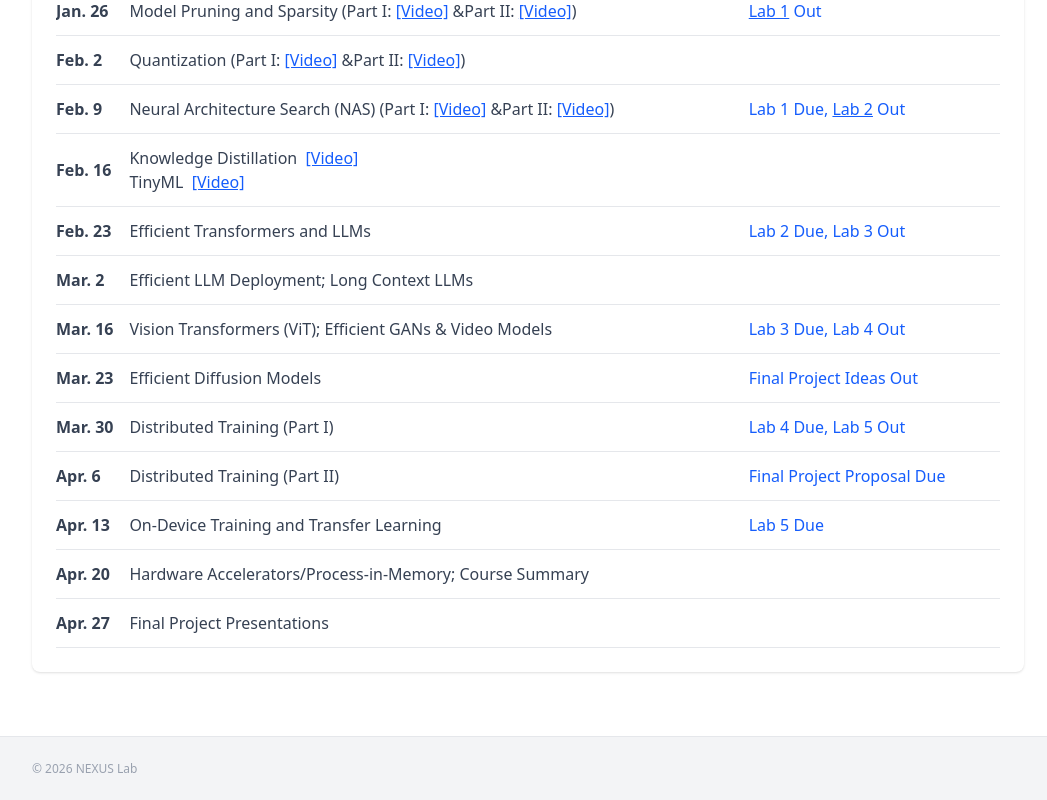
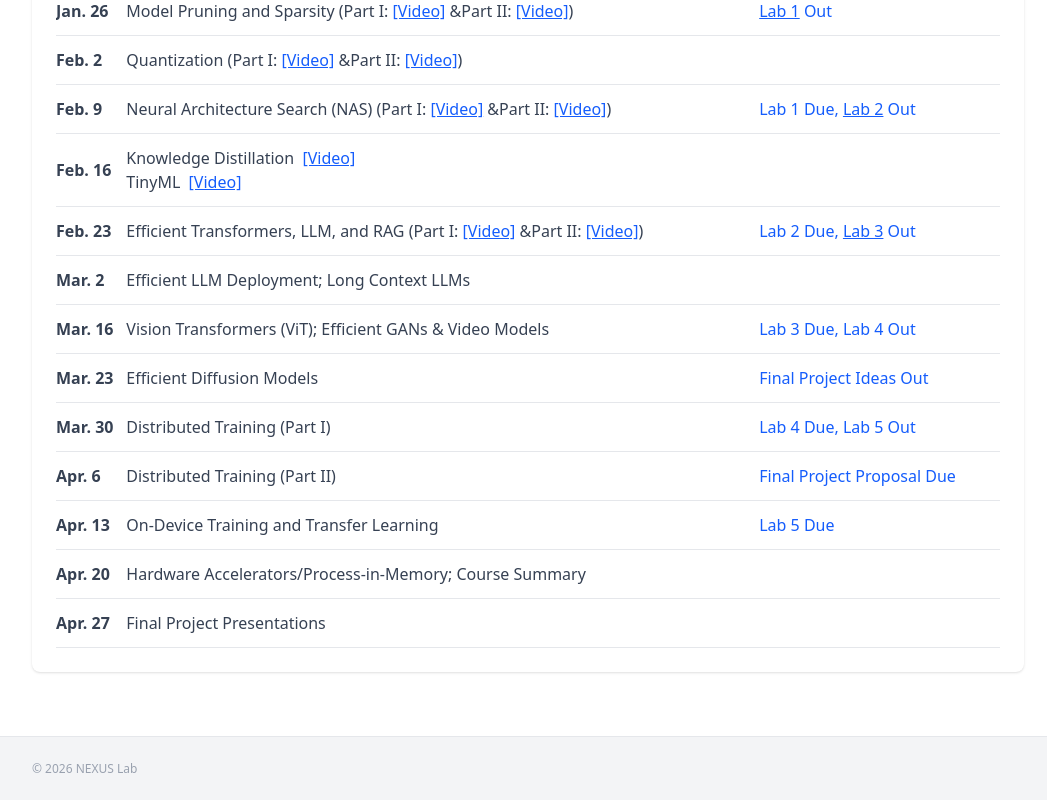
Before and after one commit to NEXUS-Pitt/nexus-pitt.github.io, a React (Vite) app: page /#/course in a window 1280 px wide. Shown: the part 1328-2128 px from the top of the page, without its empty margins (112-1159 px from the left). Built offline with nearby package versions, Linux system fonts and the light colour scheme; a web font is replaced by a local one.

Commit message:
Update CoursePage.tsx

```diff
--- a/src/components/Course/CoursePage.tsx
+++ b/src/components/Course/CoursePage.tsx
@@ -185,9 +185,9 @@ const CoursePage: React.FC = () => {
                                     </tr>
                                     <tr className="border-b border-gray-200">
                                         <td className="py-3 font-semibold">Feb. 23</td>
-                                        <td className="py-3">Efficient Transformers and LLMs</td>
+                                        <td className="py-3">Efficient Transformers, LLM, and RAG (Part I:&nbsp;<a href="https://youtu.be/y1xsK0Y7VcM" className="text-blue-600 underline" target="_blank" rel="noopener noreferrer">[Video]</a> &amp;Part II:&nbsp;<a href="https://youtu.be/4iDcSwhs7yY" className="text-blue-600 underline" target="_blank" rel="noopener noreferrer">[Video]</a>)</td>
                                         <td className="py-3 text-blue-600">
-                                            Lab 2 Due, Lab 3 Out
+                                            Lab 2 Due, <a href="https://colab.research.google.com/drive/1OrvTHqG-kQRLZ2JotLo2DTif5zHZ9cbt" className="text-blue-600 underline" target="_blank" rel="noopener noreferrer">Lab 3</a> Out
                                         </td>
                                     </tr>
                                     <tr className="border-b border-gray-200">
```
